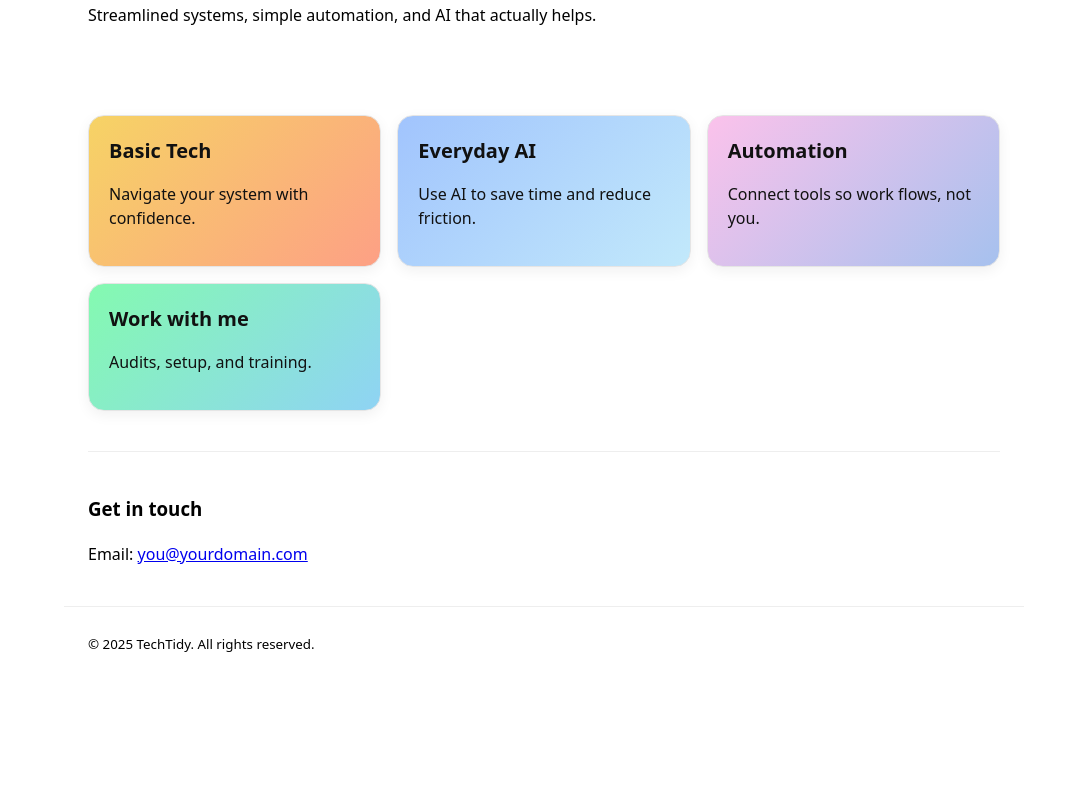
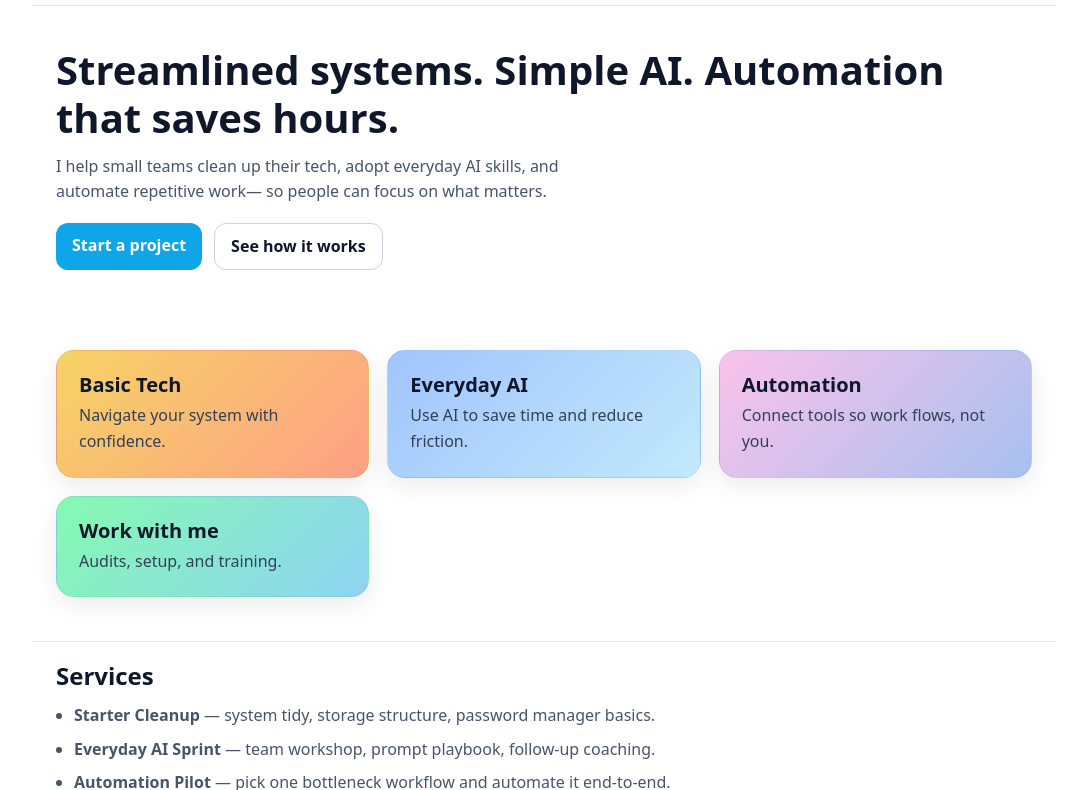
Before and after one commit to rachryan/techtidy-site, a plain HTML site: page index.html in a window 1280 px wide. Shown: the part 85-875 px from the top of the page, without its empty margins (96-1183 px from the left). Before the commit the page ends 800 px from the top, so only its background shows below. Drawn offline with Linux system fonts and the light colour scheme.

Commit message:
feat: add header, hero, services, contact + polished CSS"

```diff
--- a/index.html
+++ b/index.html
@@ -3,33 +3,79 @@
 <head>
   <meta charset="utf-8" />
   <meta name="viewport" content="width=device-width,initial-scale=1" />
-  <title>TechTidy — Freelance Tech Consulting</title>
+  <title>TechTidy — Practical Tech, Everyday AI, and Automation</title>
+  <meta name="description" content="Streamlined systems, everyday AI skills, and lightweight automation for small teams." />
   <link rel="stylesheet" href="styles.css" />
 </head>
 <body>
-  <header class="container">
-    <h1>TechTidy</h1>
-    <p>Streamlined systems, simple automation, and AI that actually helps.</p>
+  <!-- Header -->
+  <header class="container header">
+    <a href="#home" class="brand">TechTidy</a>
+    <nav class="nav">
+      <a href="#learn">Learn</a>
+      <a href="#services">Services</a>
+      <a href="#contact" class="cta">Contact</a>
+    </nav>
   </header>
 
-  <main class="container">
-    <section class="grid">
-      <a class="cube" href="#basics"><h2>Basic Tech</h2><p>Navigate your system with confidence.</p></a>
-      <a class="cube" href="#ai"><h2>Everyday AI</h2><p>Use AI to save time and reduce friction.</p></a>
-      <a class="cube" href="#automation"><h2>Automation</h2><p>Connect tools so work flows, not you.</p></a>
-      <a class="cube" href="#contact"><h2>Work with me</h2><p>Audits, setup, and training.</p></a>
-    </section>
+  <!-- Hero -->
+  <section id="home" class="container hero">
+    <h1>Streamlined systems. Simple AI. Automation that saves hours.</h1>
+    <p class="lede">
+      I help small teams clean up their tech, adopt everyday AI skills, and automate repetitive work—
+      so people can focus on what matters.
+    </p>
+    <p class="hero-actions">
+      <a href="#contact" class="btn btn-primary">Start a project</a>
+      <a href="#learn" class="btn btn-outline">See how it works</a>
+    </p>
+  </section>
 
-    <section id="contact" class="contact">
-      <h3>Get in touch</h3>
-      <p>Email: <a href="mailto:you@yourdomain.com">you@yourdomain.com</a></p>
-      <!-- Later we’ll swap this for a real form provider -->
-    </section>
-  </main>
+  <!-- Cubes -->
+  <section id="learn" class="container">
+    <div class="grid">
+      <a class="cube cube-1" href="#basics">
+        <h2>Basic Tech</h2>
+        <p>Navigate your system with confidence.</p>
+      </a>
+      <a class="cube cube-2" href="#ai">
+        <h2>Everyday AI</h2>
+        <p>Use AI to save time and reduce friction.</p>
+      </a>
+      <a class="cube cube-3" href="#automation">
+        <h2>Automation</h2>
+        <p>Connect tools so work flows, not you.</p>
+      </a>
+      <a class="cube cube-4" href="#contact">
+        <h2>Work with me</h2>
+        <p>Audits, setup, and training.</p>
+      </a>
+    </div>
+  </section>
 
-  <footer class="container">
+  <!-- Services (placeholder copy you can edit later) -->
+  <section id="services" class="container services">
+    <h2>Services</h2>
+    <ul class="service-list">
+      <li><strong>Starter Cleanup</strong> — system tidy, storage structure, password manager basics.</li>
+      <li><strong>Everyday AI Sprint</strong> — team workshop, prompt playbook, follow-up coaching.</li>
+      <li><strong>Automation Pilot</strong> — pick one bottleneck workflow and automate it end-to-end.</li>
+    </ul>
+  </section>
+
+  <!-- Contact -->
+  <section id="contact" class="container contact">
+    <h2>Get in touch</h2>
+    <p>Email: <a href="mailto:you@yourdomain.com">you@yourdomain.com</a></p>
+    <!-- Later we can swap this for Formspree/Netlify forms -->
+  </section>
+
+  <footer class="container footer">
     <small>© <span id="y"></span> TechTidy. All rights reserved.</small>
-    <script>document.getElementById('y').textContent = new Date().getFullYear();</script>
   </footer>
+
+  <script>
+    document.getElementById('y').textContent = new Date().getFullYear();
+  </script>
 </body>
 </html>
--- a/styles.css
+++ b/styles.css
@@ -1,26 +1,69 @@
-:root { --max: 960px; --gap: 16px; }
+:root {
+  --max: 1024px;
+  --gap: 18px;
+  --radius: 18px;
+}
+
 * { box-sizing: border-box; }
-body { font-family: system-ui, sans-serif; margin: 0; line-height: 1.5; }
+html { scroll-behavior: smooth; }
+body { margin: 0; font: 16px/1.6 system-ui, -apple-system, Segoe UI, Roboto, sans-serif; color: #0f172a; }
+a { color: inherit; text-decoration: none; }
+a:hover { text-decoration: underline; }
+h1,h2 { line-height: 1.2; margin: 0 0 10px; }
+
 .container { max-width: var(--max); margin: 0 auto; padding: 24px; }
-header { padding-top: 48px; }
-h1 { margin: 0 0 8px; }
+
+/* Header */
+.header {
+  display: flex; align-items: center; justify-content: space-between;
+  border-bottom: 1px solid #e5e7eb; position: sticky; top: 0; background: #fff; z-index: 10;
+}
+.brand { font-weight: 700; font-size: 20px; }
+.nav { display: flex; gap: 18px; align-items: center; }
+.nav a { color: #334155; }
+.nav a:hover { color: #0369a1; }
+.nav .cta {
+  padding: 8px 12px; border-radius: 10px; background: #0369a1; color: #fff; text-decoration: none;
+}
+.nav .cta:hover { filter: brightness(1.05); text-decoration: none; }
+
+/* Hero */
+.hero { padding-top: 40px; padding-bottom: 12px; }
+.hero h1 { font-size: clamp(28px, 4vw, 40px); font-weight: 800; }
+.lede { margin: 12px 0 18px; color: #475569; max-width: 60ch; }
+.hero-actions { display: flex; gap: 12px; flex-wrap: wrap; }
+.btn { padding: 10px 16px; border-radius: 12px; font-weight: 600; display: inline-block; text-decoration: none; }
+.btn-primary { background: #0ea5e9; color: white; }
+.btn-primary:hover { filter: brightness(1.05); text-decoration: none; }
+.btn-outline { border: 1px solid #cbd5e1; color: #0f172a; background: #fff; }
+.btn-outline:hover { background: #f8fafc; text-decoration: none; }
+
+/* Grid of cubes */
 .grid {
-  display: grid;
-  grid-template-columns: repeat(auto-fit, minmax(220px, 1fr));
-  gap: var(--gap);
-  margin: 24px 0 40px;
+  display: grid; gap: var(--gap);
+  grid-template-columns: repeat(auto-fit, minmax(240px, 1fr));
+  margin: 28px 0 20px;
 }
 .cube {
-  display: block; padding: 20px; border-radius: 16px;
-  text-decoration: none; color: #111; border: 1px solid #e5e5e5;
-  box-shadow: 0 4px 14px rgba(0,0,0,.06);
-  background: linear-gradient(135deg,#f6d365,#fda085);
-  transition: transform .12s ease, box-shadow .12s ease;
+  display: block; padding: 22px; border-radius: var(--radius); color: #0f172a;
+  border: 1px solid rgba(15,23,42,.06);
+  box-shadow: 0 8px 24px rgba(0,0,0,.08);
+  transition: transform .15s ease, box-shadow .15s ease;
 }
-.cube:nth-child(2){ background: linear-gradient(135deg,#a1c4fd,#c2e9fb); }
-.cube:nth-child(3){ background: linear-gradient(135deg,#fbc2eb,#a6c1ee); }
-.cube:nth-child(4){ background: linear-gradient(135deg,#84fab0,#8fd3f4); }
-.cube:hover { transform: translateY(-2px); box-shadow: 0 10px 24px rgba(0,0,0,.12); }
+.cube:hover { transform: translateY(-4px); box-shadow: 0 16px 36px rgba(0,0,0,.12); text-decoration: none; }
 .cube h2 { margin: 0 0 6px; font-size: 20px; }
-.contact { border-top: 1px solid #eee; padding-top: 24px; }
-footer { border-top: 1px solid #eee; margin-top: 40px; }
+.cube p { margin: 0; color: #334155; }
+
+/* Pretty gradients */
+.cube-1 { background: linear-gradient(135deg,#f6d365,#fda085); }
+.cube-2 { background: linear-gradient(135deg,#a1c4fd,#c2e9fb); }
+.cube-3 { background: linear-gradient(135deg,#fbc2eb,#a6c1ee); }
+.cube-4 { background: linear-gradient(135deg,#84fab0,#8fd3f4); }
+
+/* Sections */
+.services, .contact { border-top: 1px solid #e5e7eb; padding-top: 20px; }
+.service-list { margin: 12px 0 0; padding-left: 18px; }
+.service-list li { margin: 8px 0; color: #475569; }
+
+/* Footer */
+.footer { border-top: 1px solid #e5e7eb; margin-top: 24px; }
```
